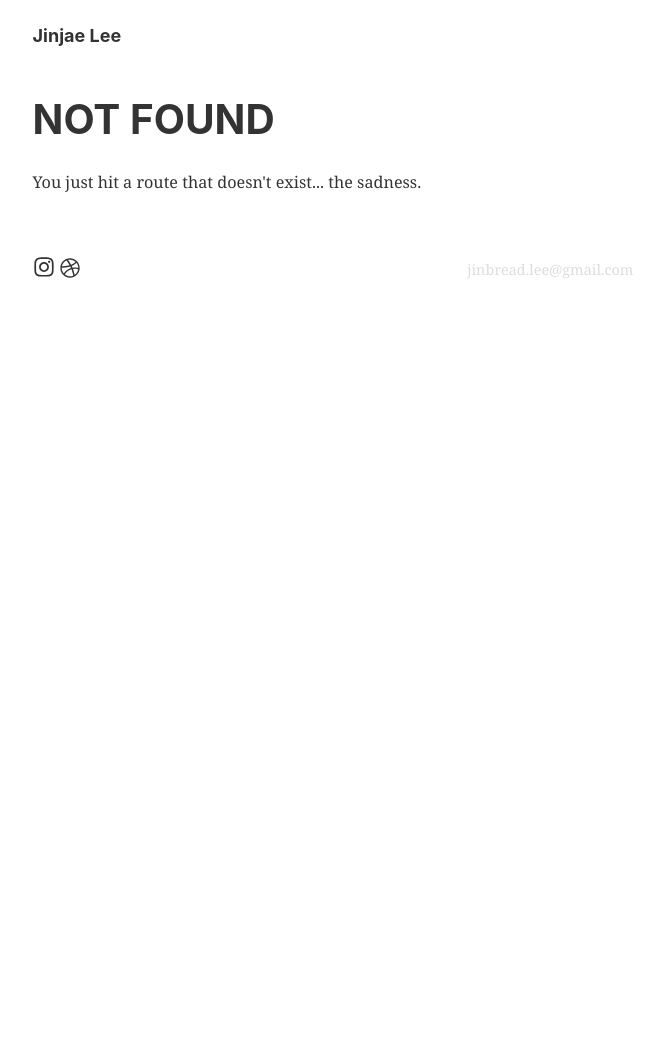
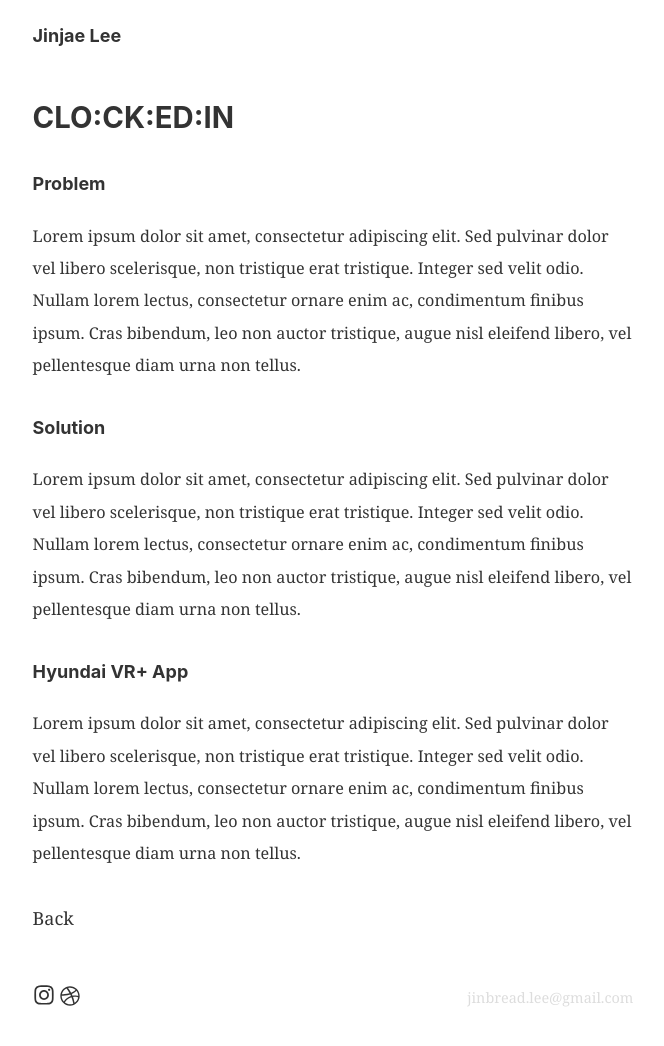
Before and after one commit to jinbread/jinbread, a Gatsby site: page /sides/clockedin in a window 1280 px wide. Before the commit this address had no page. Shown: the whole page, without its empty margins (307-971 px from the left). Before the commit the page ends 800 px from the top, so only its background shows below. Built offline with nearby package versions, Linux system fonts and the light colour scheme; Gatsby itself is replaced by a stand-in of ours.

Commit message:
Pages added

```diff
--- a/src/pages/index.js
+++ b/src/pages/index.js
@@ -15,9 +15,9 @@ const IndexPage = () => (
     <div className='container'>
       <h4>Works</h4>
       <div className='content'>
-        <p className='title'><a href="https://www.youtube.com/watch?v=MfogrhOouZE">Hyundai WRC Real Play</a></p>
+        <p className='title'><Link to="/works/wrc-real-play">Hyundai WRC Real Play</Link></p>
         <p className='detail'>Art Direction, Experience Design</p>
-        <p className='title'><a href='https://www.youtube.com/watch?v=6a97u3tkFQo'>Hyundai IONIQ Explore Plant VR</a></p>
+        <p className='title'><Link to="/works/explore-plant-vr">Hyundai IONIQ Explore Plant VR</Link></p>
         <p className='detail'>Art Direction, Experience Design</p>
         <p className='title'><a href='#'>Electrolux Digital UX Foundation</a></p>
         <p className='detail'>Interaction Design, Prototyping</p>
@@ -37,7 +37,7 @@ const IndexPage = () => (
         <p className='detail'>Frontend Development</p>
         <p className='title'><a href='https://followmove.netlify.com/'>Follow your move</a></p>
         <p className='detail'>UI Development, two.js</p>
-        <p className='title'><a href='#'>CLO:CK:ED:IN</a></p>
+        <p className='title'><Link to="/sides/clockedin">CLO:CK:ED:IN</Link></p>
         <p className='detail'>Creative Coding, Processing, Arduino</p>
       </div>
     </div>
--- /dev/null
+++ b/src/pages/sides/clockedin.js
@@ -0,0 +1,36 @@
+import React from 'react'
+import { Link } from 'gatsby'
+
+import Layout from '../../components/layout'
+
+const ClockedIn = () => (
+  <Layout>
+    <div>
+        <div>
+            <h2>CLO:CK:ED:IN</h2>
+        </div>
+        <div className='desc'>
+            <h4>Problem</h4>
+            <p>Lorem ipsum dolor sit amet, consectetur adipiscing elit. Sed pulvinar dolor vel libero scelerisque, non tristique erat tristique. Integer sed velit odio. Nullam lorem lectus, consectetur ornare enim ac, condimentum finibus ipsum. Cras bibendum, leo non auctor tristique, augue nisl eleifend libero, vel pellentesque diam urna non tellus. </p>
+        </div>
+        <div className='desc'>
+            <h4>Solution</h4>
+            <p>Lorem ipsum dolor sit amet, consectetur adipiscing elit. Sed pulvinar dolor vel libero scelerisque, non tristique erat tristique. Integer sed velit odio. Nullam lorem lectus, consectetur ornare enim ac, condimentum finibus ipsum. Cras bibendum, leo non auctor tristique, augue nisl eleifend libero, vel pellentesque diam urna non tellus. </p>
+        </div>
+        <div className='desc'>
+            <h4>Hyundai VR+ App</h4>
+            <p>Lorem ipsum dolor sit amet, consectetur adipiscing elit. Sed pulvinar dolor vel libero scelerisque, non tristique erat tristique. Integer sed velit odio. Nullam lorem lectus, consectetur ornare enim ac, condimentum finibus ipsum. Cras bibendum, leo non auctor tristique, augue nisl eleifend libero, vel pellentesque diam urna non tellus. </p>
+        </div>
+
+        <div>
+            <Link to="/">Back</Link>
+        </div>
+    </div>
+
+
+
+
+  </Layout>
+)
+
+export default ClockedIn
```
Also changed, not shown: src/pages/works/explore-plant-vr.js (added, +37 -0 lines), src/pages/works/wrc-real-play.js (renamed from src/pages/wrc-real-play.js, +6 -1 lines).
